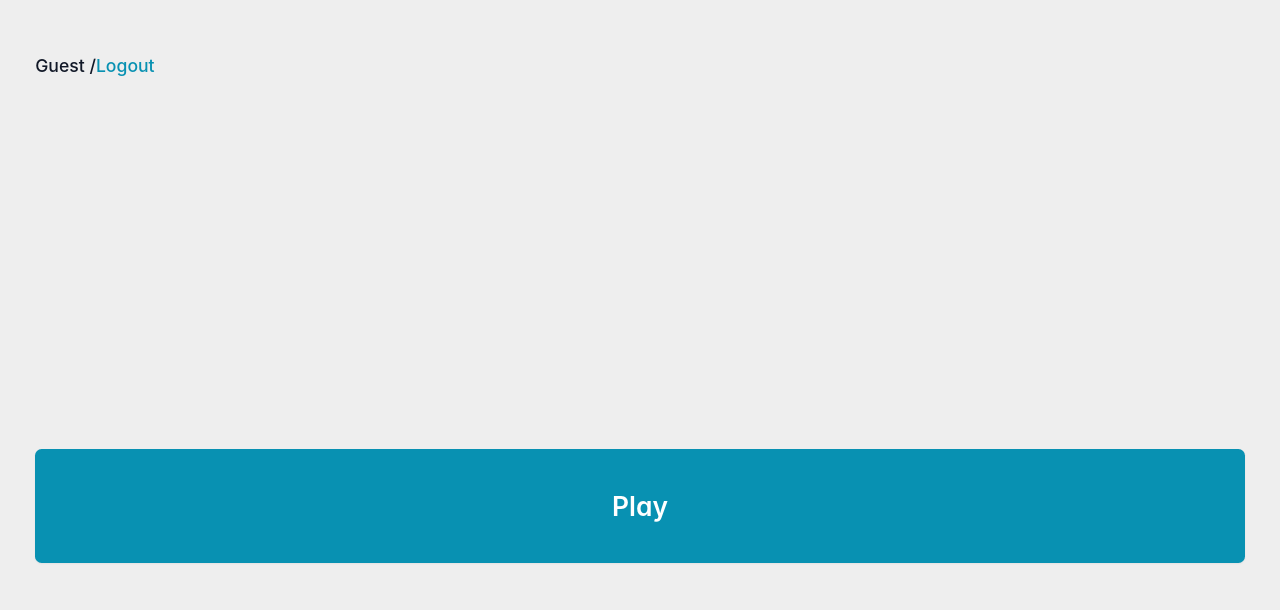
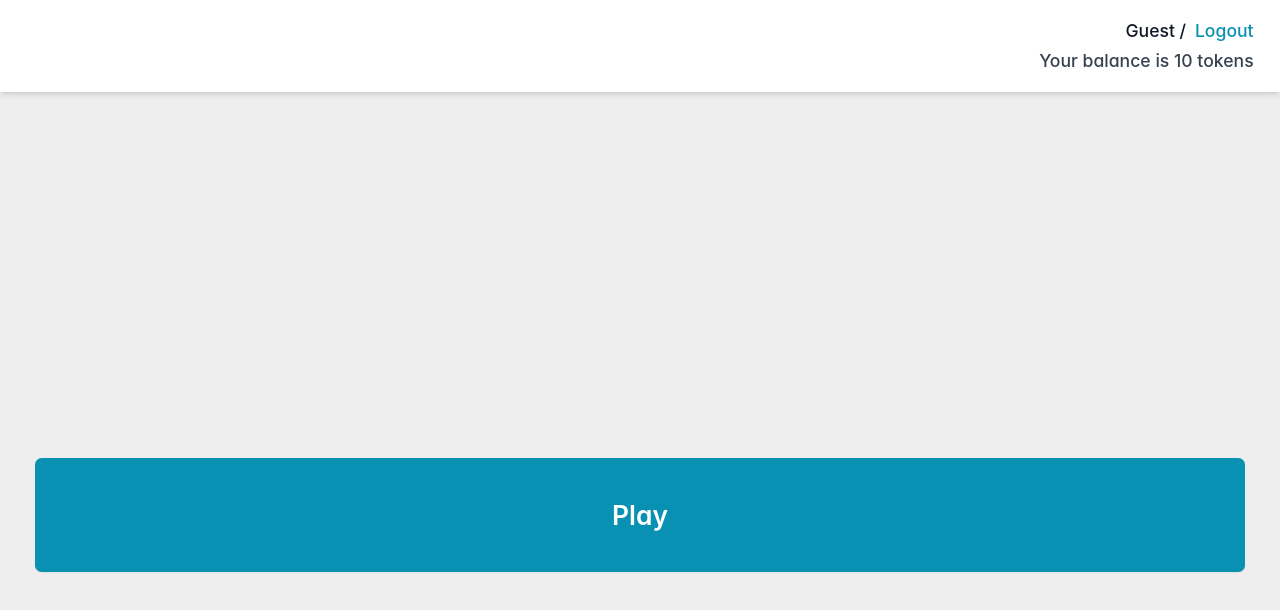
Before and after one commit to maryamghorbani/JackPot, a Vue app: page /play in a window 1280 px wide. Shown: the top 610 px of the page. Built offline with nearby package versions, Linux system fonts and the light colour scheme.

Commit message:
add header to play page

```diff
--- a/src/components/Play.vue
+++ b/src/components/Play.vue
@@ -1,6 +1,7 @@
 <template>
-  <header class="flex right-0 py-4">
-    <span class="text-gray-900 font-medium">{{ username }} / </span>
+  <header class="w-full fixed top-0 left-0 flex flex-col items-end py-4 px-6 bg-white shadow-md">
+    <div class="flex items-center space-x-2">
+      <span class="text-gray-900 font-medium">{{ username }} /</span>
       <router-link
           to="/login"
           class="text-cyan-600 hover:text-cyan-500 font-medium"
@@ -8,10 +9,14 @@
       >
         Logout
       </router-link>
+    </div>
+    <div class="mt-1 text-gray-700 font-medium">
+      Your balance is {{ balance }} tokens
+    </div>
   </header>
   <button
       type="submit"
-      class="flex w-full justify-center rounded-md bg-cyan-600 mt-80 py-10 text-2xl font-semibold leading-6 text-white shadow-sm hover:bg-cyan-500 focus-visible:outline focus-visible:outline-2 focus-visible:outline-offset-2 focus-visible:outline-cyan-600"
+      class="flex w-full justify-center rounded-md bg-cyan-600 mt-96 py-10 text-2xl font-semibold leading-6 text-white shadow-sm hover:bg-cyan-500 focus-visible:outline focus-visible:outline-2 focus-visible:outline-offset-2 focus-visible:outline-cyan-600"
       @click="onSubmitPlay"
   >
     Play
@@ -22,7 +27,8 @@ import { useUserStore } from "../stores/UserStore";
 import { ref } from "vue";
 
 const userStore = useUserStore();
-const username = ref(userStore.user?.name||'Guest');
+const username = ref(userStore.user?.name || 'Guest');
+const balance = ref(10);
 const onSubmitPlay = () => {
   console.log('Play button clicked');
 };
```
Lines whose indentation alone changed are shown as unchanged.
